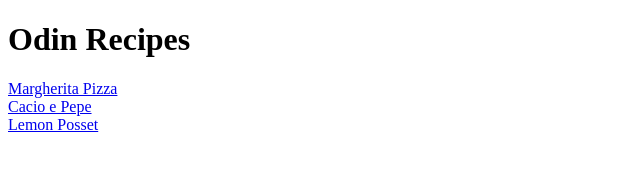
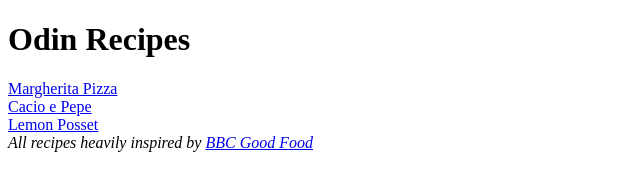
Before and after one commit to Igotbeanstho/odin-recipes, a plain HTML site: page index.html in a window 1280 px wide. Shown: the whole page, without its empty margins (0-640 px from the left). Drawn offline with Linux system fonts and the light colour scheme.

Commit message:
Added disclaimer and link detailing heavy inspiration from another website

```diff
--- a/index.html
+++ b/index.html
@@ -12,5 +12,7 @@
     <a href="./recipes/cacio_e_pepe.html">Cacio e Pepe</a>
     <br>
     <a href="./recipes/lemon_posset.html">Lemon Posset</a>
+    <br>
+    <footer><em>All recipes heavily inspired by <a href="https://www.bbcgoodfood.com" target="_blank" rel="noopener noreferrer">BBC Good Food</a></em></footer>
 </body>
 </html>
```
Also changed, not shown: 1 other file.
